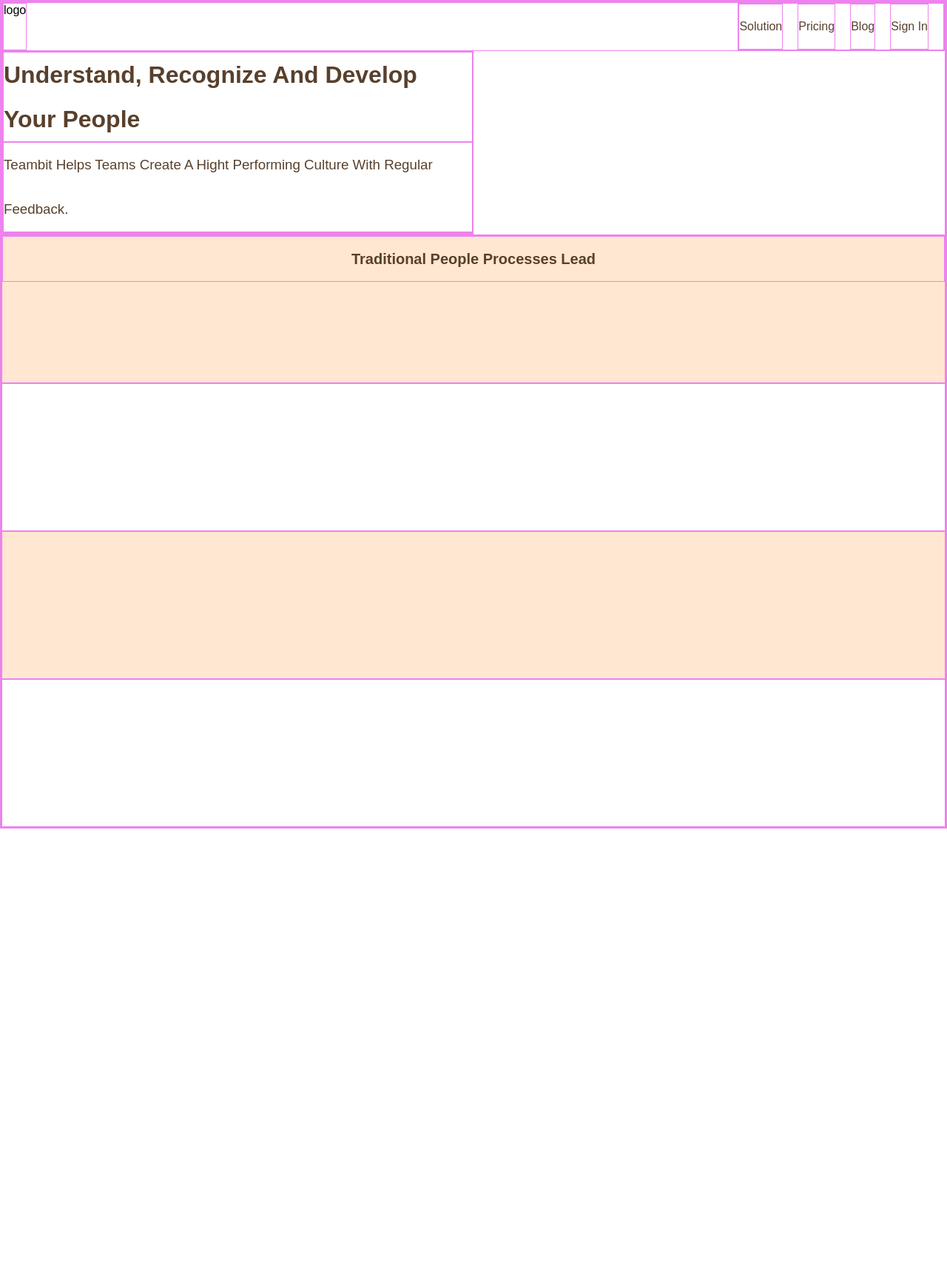
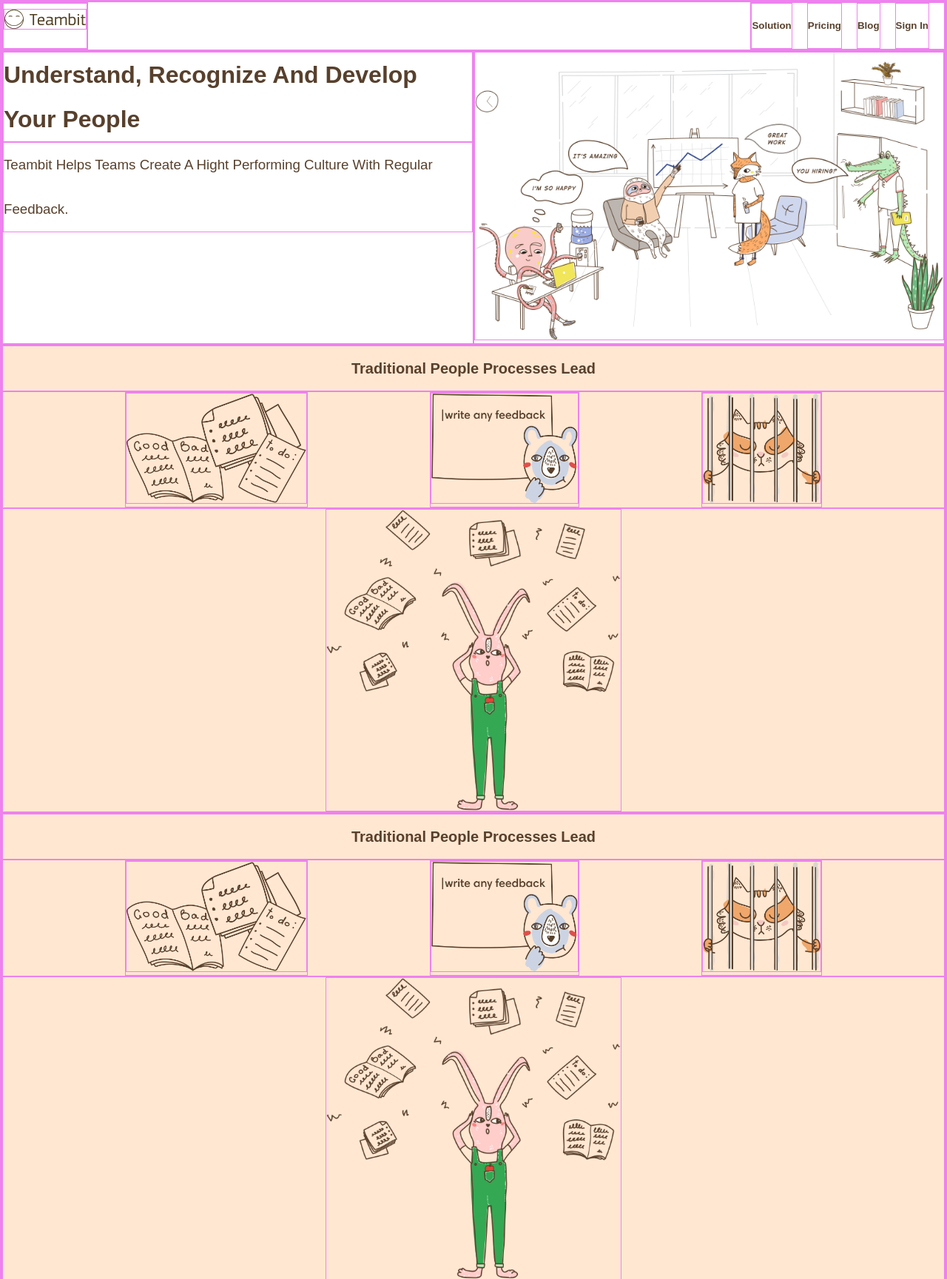
Before and after one commit to F3licia/node-sass-teambit, a website: page index.html in a window 1280 px wide. Shown: the top 1729 px of the page at 74% size. Before the commit the page ends 1120 px from the top, so only its background shows below. Drawn offline with Linux system fonts and the light colour scheme.

Commit message:
progressi

```diff
--- a/index.html
+++ b/index.html
@@ -8,9 +8,11 @@
     <title>Sass Teambit</title>
 </head>
 <body>
-    <div class="main-block">
-        <div class="horiz-block">
-            <div>logo</div>
+
+    <div class="menu">
+        <ul>
+            <li><img src="imgs/logo.svg" alt=""></li>
+        </ul>
 
         <ul class="menu">
             <li>solution</li>
@@ -20,17 +22,83 @@
         </ul>
 
     </div>
+
+    <div class="main-block flex">
         <div class="block50">
             <h1>Understand, recognize and develop your people</h1>
             <h3>Teambit helps teams create a hight performing culture with regular feedback.</h3>
         </div>
-        <div class="block50"></div>
+        <div class="block50">
+            <img src="imgs/illustration-main.jpg" alt="">
+        </div>
     </div>
     <div class="main-block">
-        <h3 class="middletext">Traditional people processes lead</h3>
+        <h3 class="block100">Traditional people processes lead</h3>
+        <div class="flex trioimgsBlock">
+            <div class="block33"><img src="imgs/hardcore.png" alt=""></div>
+            <div class="block33"><img src="imgs/nofeedback.png" alt=""></div>
+            <div class="block33"><img src="imgs/notsafe.png" alt=""></div>
         </div>
-    <div class="main-block"></div>
-    <div class="main-block"></div>
+        <div class="block100"><img src="imgs/before.png" alt=""></div>
+        <hr>
+        <h3 class="block100">Traditional people processes lead</h3>
+        <div class=" trioimgsBlock">
+            <div class="block33"><img src="imgs/hardcore.png" alt=""></div>
+            <div class="block33"><img src="imgs/nofeedback.png" alt=""></div>
+            <div class="block33"><img src="imgs/notsafe.png" alt=""></div>
+        </div>
+        <div class="block100"><img src="imgs/before.png" alt=""></div>
+    </div >
+
+    <div class="main-block">
+<!--riga-->
+        <div class="flex">
+            <div class="block50">
+                <img src="imgs/employee-feedback.jpg" alt="">
+            </div>
+            <div class="block50">
+                <img class="block50 small" src="imgs/communication.jpg" alt="">
+            </div>
+        </div>
+<!--riga-->
+        <div class="flex">
+            <div class="block50">
+               <img class="block50 small" src="imgs/insights.jpg" alt="">
+            </div>
+            <div class="block50">
+                <img src="imgs/employee-survey.jpg" alt="">
+            </div>
+        </div>
+<!--riga-->
+        <div class="flex">
+            <div class="block50">
+               <img src="imgs/performance-review.jpg" alt="">
+            </div>
+            <div class="block50">
+                <img class="block50 small" src="imgs/review.jpg" alt="">
+            </div>
+        </div>
+<!--riga-->
+        <div class="flex">
+            <div class="block50">
+               <img class="block50 small" src="imgs/recognition.jpg" alt="">
+            </div>
+            <div class="block50">
+                <img src="imgs/employee-survey.jpg" alt="">
+            </div>
+        </div>
+    </div>
+    <div class="main-block">
+        <h3 class="block100">Traditional people processes lead</h3>
+        <div class="block100">
+            <p class="text-box">Lorem, ipsum dolor sit amet consectetur adipisicing elit. Natus,
+                deleniti. Eius tempora placeat praesentium dolores laborum ad nihil?
+                Accusantium laudantium, soluta quos esse provident corrupti corporis
+                nulla atque tempore doloribus.</p>
+        </div>
+
+
+    </div>
     <div class="main-block"></div>
 
 </body>
--- a/src/app.scss
+++ b/src/app.scss
@@ -11,9 +11,15 @@ $subtitleweight: lighter;
     min-height: 200px;
 }
 
+@mixin block-flex {
+    display: flex;
+    flex: wrap;
+}
+
 @mixin horizontal-block {
     display: flex;
     justify-content:space-between;
+
 }
 
 @mixin middle-title{
@@ -31,7 +37,6 @@ $subtitleweight: lighter;
     text-transform: capitalize;
 }
 
-
 /*-----------------------------*/
 *{
     padding: 0;
@@ -42,6 +47,10 @@ $subtitleweight: lighter;
     list-style: none;
 }
 
+img{
+    width: 100%;
+}
+
 h1, h2, h3, h4, h5, h6, p, li {
    @include textStyle()
 }
@@ -50,25 +59,73 @@ h1{font-weight: $titleweigth}
 h3{font-weight: $subtitleweight}
 
 
-.main-block{ @include block-style;
-    &:nth-child(even){
-        background: $secondary-color
-        }
-    &:nth-child(odd){
-        background: $primary-color
+.main-block{
+    @include block-style;
+        &:nth-child(even){
+            background: $primary-color
+            }
+        &:nth-child(odd){
+            background: $secondary-color
+            }
+}
+
+.menu {
+    @include horizontal-block;
+    & >li {
+        margin-right: 20px;
+        font-weight: 600;}
+         & >li {
+             font-size: smaller;
+        margin-right: 20px;
+        font-weight: 600;}
+}
+.flex{@include block-flex}
+
+.block100{
+    @include middle-title;
+    width: 100%;
+    display: flex;
+    flex-direction: column;
+    flex-wrap: wrap;
+    align-items: center;
+    & img {
+        width: 400px;
+        height: auto;
         }
 }
-.menu {
-    display: flex;
-    margin-top: 0;
+
+.block50{
+    position: relative;
+    width: 50%;
+    &.small {
+        position: absolute;
+        bottom: 0;
+    }
 }
-li{ margin-right: 20px}
 
-.horiz-block{@include horizontal-block;}
+.block33{
+    width: 33,3%;
+}
 
 
-.middletext{@include middle-title}
+.trioimgsBlock{
+    @include block-flex;
+    display: flex;
+    justify-content: space-evenly;
+    & img {
+    width: auto;
+    height: 150px;
+    }
+}
+.text-box{
+    font-size:smaller;
+    padding: 30px;
+    line-height: normal;
+    width: 35%;
+    margin-left: auto;
+    margin-right: auto;
+    background-color: white;
+    border: 1px solid blue;
+    border-radius: 20px;
 
-.block50{
-    width: 50%;
 }
```
Also changed, not shown: dist/app.css. Lines whose indentation alone changed are shown as unchanged.
